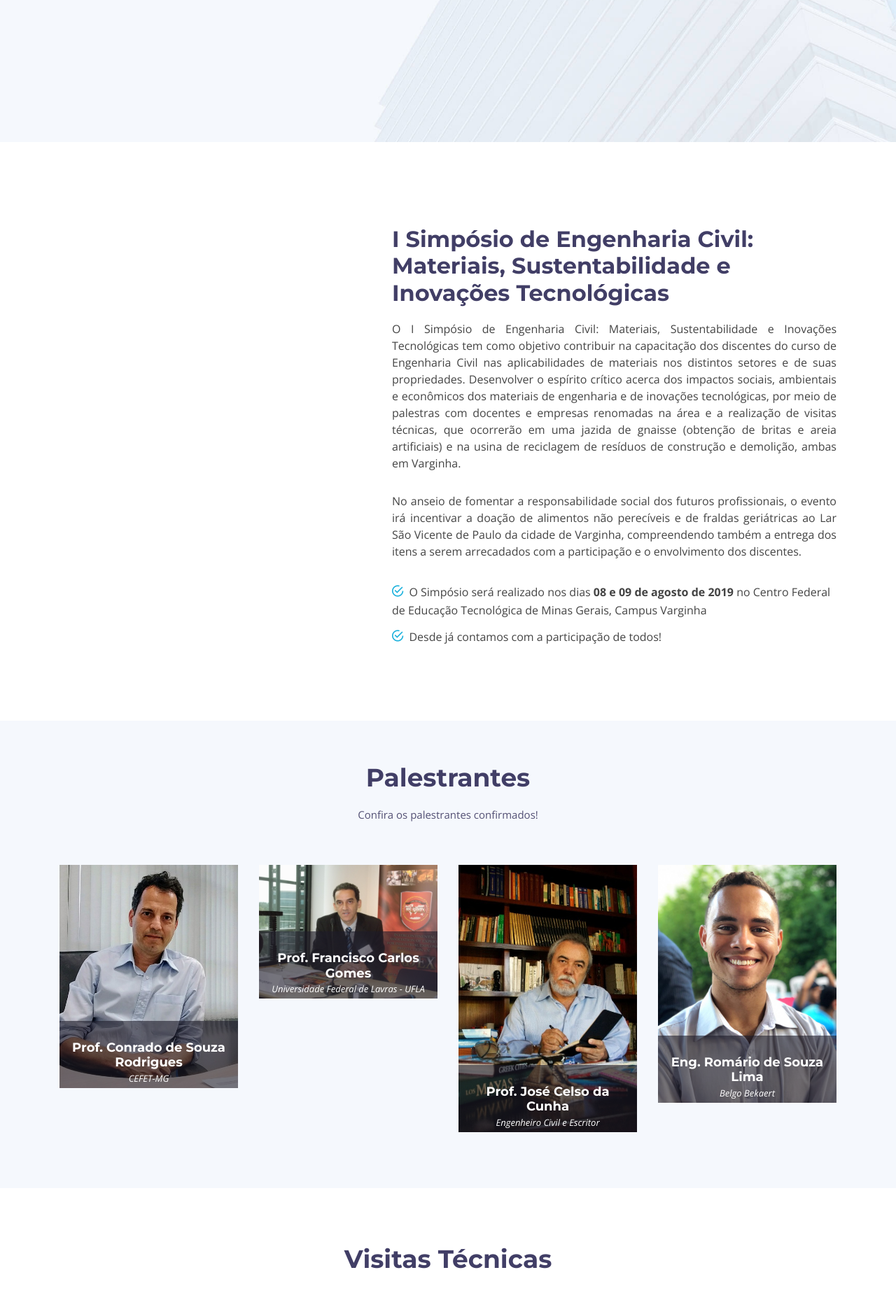
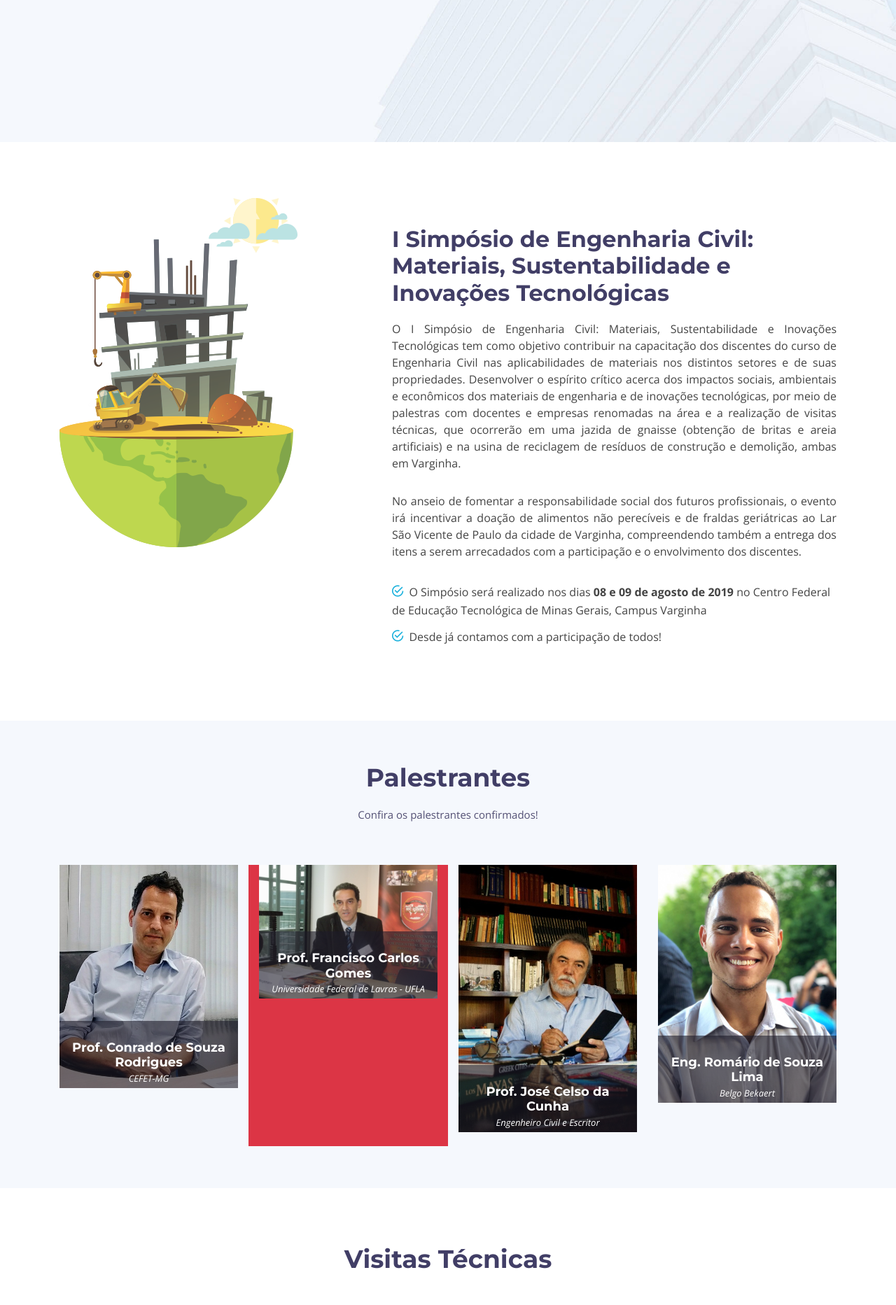
Before and after one commit to wesleycsilva/simposio_cefet, a PHP site: page / in a window 1280 px wide. Shown: the part 597-2462 px from the top of the page at 70% size. Run offline with PHP 8.4, Linux system fonts and the light colour scheme; some web fonts are replaced.

Commit message:
area restrit

```diff
--- a/index.php
+++ b/index.php
@@ -87,8 +87,8 @@ Header
         <div class="container">
             <div class="row">
                 <div class="col-lg-5 col-md-6">
-                    <div class="about-img">
-                        <!--                        <img src="img/mundo_simposio.png" alt="">-->
+                    <div class="">
+                        <img src="img/simposio_logo.png" alt="">
                     </div>
                 </div>
                 <div class="col-lg-7 col-md-6">
@@ -154,7 +154,7 @@ Header
                         </div>
                     </a>
                 </div>
-                <div class="col-lg-3 col-md-6 wow fadeInUp" data-wow-delay="0.1s">
+                <div class="col-lg-3 col-md-6 wow fadeInUp bg-danger" data-wow-delay="0.1s">
                     <a href="#" data-toggle="modal" data-target="#modalFrancisco">
                         <div class="member">
                             <div class="h-100 bg-danger">
@@ -356,7 +356,8 @@ Header
                                 <!--                                <li class="list-group-item">Et perspiciatis suscipit</li>-->
                                 <!--                                <li class="list-group-item">24/7 Support System</li>-->
                             </ul>
-                            <a href="http://www.larsaovicentevga.org.br/instituicao/" class="btn" target="_blank">Visite o site</a>
+                            <a href="http://www.larsaovicentevga.org.br/instituicao/" class="btn" target="_blank">Visite
+                                o site</a>
                         </div>
                     </div>
                 </div>
@@ -494,8 +495,8 @@ Header
                         </h6>
                         <div class="">
                             <a href="#services" class="btn btn-warning text-white">Fora do período de inscrição</a>
-<!--                            <a href="#services" class="btn btn-info">Cadastre-se</a>-->
-<!--                            <a href="#services" class="btn btn-success text-white">Inscreva-se</a>-->
+                            <!--                            <a href="#services" class="btn btn-info">Cadastre-se</a>-->
+                            <!--                            <a href="#services" class="btn btn-success text-white">Inscreva-se</a>-->
                         </div>
                     </div>
                 </div>
@@ -503,8 +504,6 @@ Header
 
         </div>
     </section><!-- #services -->
-
-
 
 
     <!--==========================
```
Also changed, not shown: img/simposio_logo.png (added).
